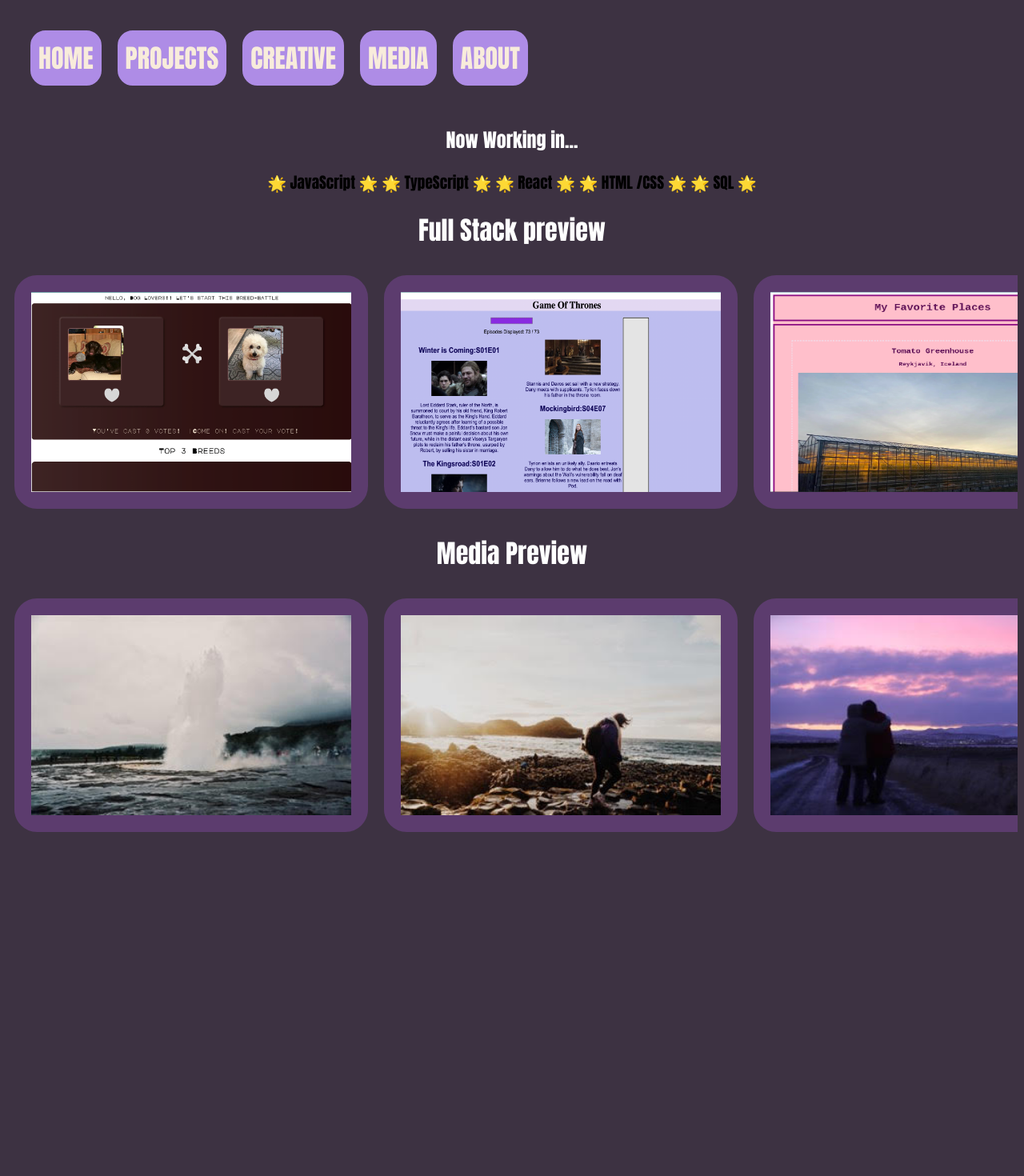
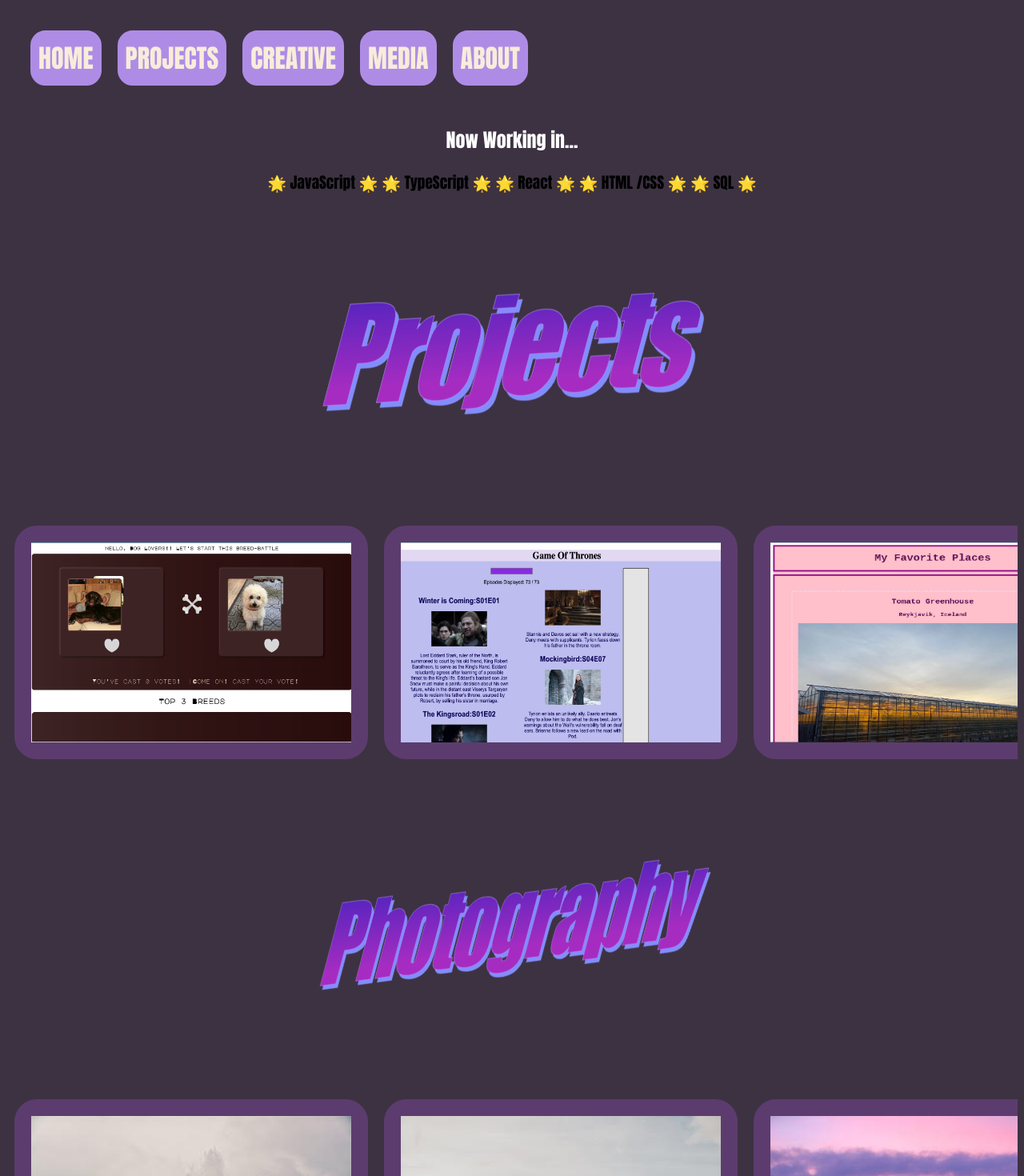
Before and after one commit to GracieLouFreebush22/portfolio-front, a React (Create React App) app: page / in a window 1280 px wide. Shown: the top 1470 px of the page at 80% size. Before the commit the page ends 1058 px from the top, so only its background shows below. Built offline with nearby package versions, Linux system fonts and the light colour scheme; the HTML template or start-up script is replaced by a standard one.

Commit message:
title images imported

```diff
--- a/src/componenets/FullStackPreviewPage.tsx
+++ b/src/componenets/FullStackPreviewPage.tsx
@@ -1,18 +1,21 @@
 import { IFullStackPrevProps } from "../utils/interfaces";
 import "../css/HomePage.css";
+import { pageTitleimgs } from "../utils/pagetitles";
 
 interface IProjPreviewProps {
   fullStackPreview: IFullStackPrevProps[];
 }
+const projTitleImg= pageTitleimgs[1]
+
 export function FullStackPreviewPage(props: IProjPreviewProps): JSX.Element {
   const projProps = props.fullStackPreview;
   return (
     <>
-      <h1> Full Stack preview</h1>
+      <img src= {projTitleImg.img} alt="" className="projTitle"></img>
       <div className="carousel-ctn">
         {projProps.map((proj, id) => {
           return (
-            <div className="carousel-item " key={proj.id}>
+            <div className="carousel-item " key={id}>
               <img src={proj.img} alt="slide" width="400px" height="250px" />
             </div>
           );
--- a/src/componenets/MediaPreviewPage.tsx
+++ b/src/componenets/MediaPreviewPage.tsx
@@ -1,16 +1,21 @@
 import { IMediaPreviewProps } from "../utils/interfaces";
 import "../css/HomePage.css";
+import { pageTitleimgs } from "../utils/pagetitles";
 
 interface IMediaPrevProps {
   mediaPreview: IMediaPreviewProps[];
 }
 
+const photographyTitle = pageTitleimgs[0]
+
 export function MediaPreviewPage(props: IMediaPrevProps) {
+
+
   const mediaProps = props.mediaPreview;
   return (
     <>
-      <h1> Media Preview</h1>
-      <div className="media-prev-ctn">
+      <img src= {photographyTitle.img} alt="" className="photoTitle"></img>
+      <div className="media-prev-ctn" >
         {mediaProps.map((mediaProp, id) => {
           return (
             <span className="media-prev" key={id}>
--- a/src/css/HomePage.css
+++ b/src/css/HomePage.css
@@ -6,7 +6,7 @@
 }
 
 .tech-one:hover {
-  color: blue;
+  color: rgb(181, 149, 241);
   font-size: x-large;
 }
 
@@ -14,8 +14,33 @@
   border: 10px black;
   display: flex;
   flex-wrap: nowrap;
-  overflow: hidden;
+  overflow:scroll;
+  overflow-x: scroll;
+  overflow-y: hidden;
 }
+/* width */
+::-webkit-scrollbar {
+    width: 10px;
+    border:rgb(92, 60, 110) 10px;
+    border-radius: 10px;
+  }
+  /* Track */
+::-webkit-scrollbar-track {
+    background: #b68ed6;
+    border-radius: 10px;
+    box-shadow: inset 0 0 5px;
+  }
+  /* Handle */
+::-webkit-scrollbar-thumb {
+    background: #e6dff0;
+  }
+
+  /* Handle on hover */
+  ::-webkit-scrollbar-thumb:hover {
+    background: #e0b1ff;
+    border-radius:10px;
+  }
+
 .media-prev {
   padding: 1px;
   margin: 10px;
@@ -26,7 +51,12 @@
   display: flex;
   align-items: center;
   justify-content: center;
-  transition: 1s cubic-bezier(0.39, 0.575, 0.565, 1);
+}
+
+.photoTitle{
+    width: 500px;
+    height: 400px;
+    transform: rotate(15deg);
 }
 .carousel-ctn {
   border: 10px black;
@@ -51,3 +81,9 @@
 .proj-prev:hover {
   font-size: larger;
 }
+
+.projTitle{
+    width: 500px;
+    height: 400px;
+    transform: rotate(15deg);
+}
--- /dev/null
+++ b/src/utils/pagetitles.ts
@@ -0,0 +1,13 @@
+import photography from "../images/photography.png"
+import projects from "../images/projects.png"
+
+export const pageTitleimgs= [
+    {
+        id: 0,
+        img: photography,
+    },
+    {
+        id: 1,
+        img: projects,
+    },
+]
```
Also changed, not shown: src/images/photography.png (added), src/images/projects.png (added).
